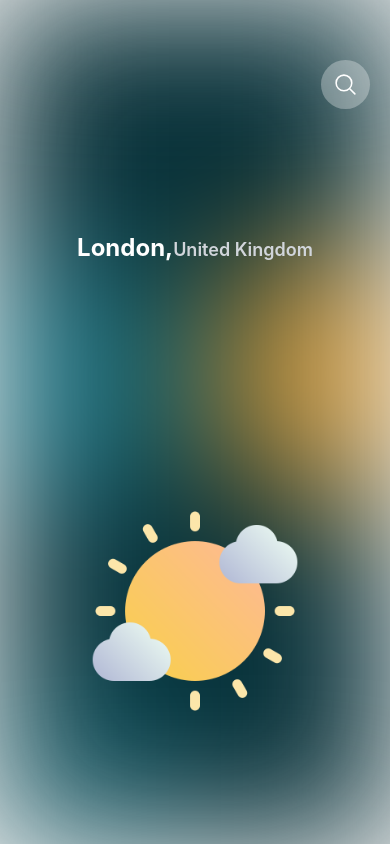
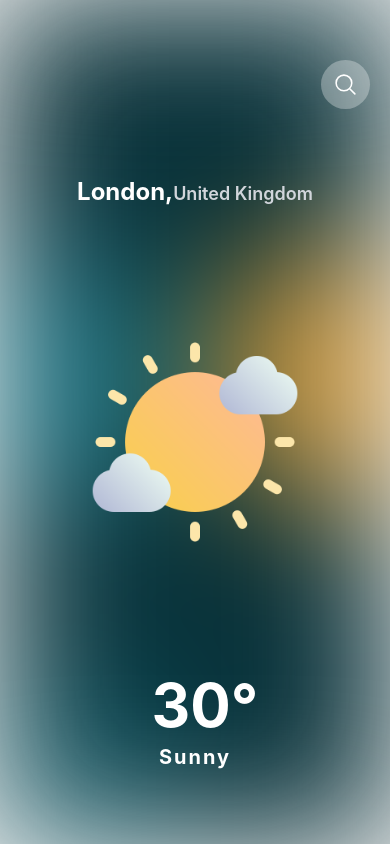
Before and after one commit to Ahmed-Azoz1/Weather-App, a React Native app: screen /Home in a window 390 px wide. Built offline with nearby package versions, Linux system fonts and the light colour scheme.

Commit message:
Weather Details

```diff
--- a/screens/HomeScreen.jsx
+++ b/screens/HomeScreen.jsx
@@ -66,6 +66,15 @@ const HomeScreen = () => {
                     <View className="flex-row justify-center">
                         <Image className="w-52 h-52" source={require('../assets/images/partlycloudy.png')}/>
                     </View>
+                    {/* details */}
+                    <View className="space-y-2">
+                        <Text className="text-center font-bold text-white text-6xl ml-5">
+                            30&#176;
+                        </Text>
+                        <Text className="text-center font-bold text-white text-xl tracking-widest">
+                            Sunny
+                        </Text>
+                    </View>
                 </View>
             </SafeAreaView>
 
```
